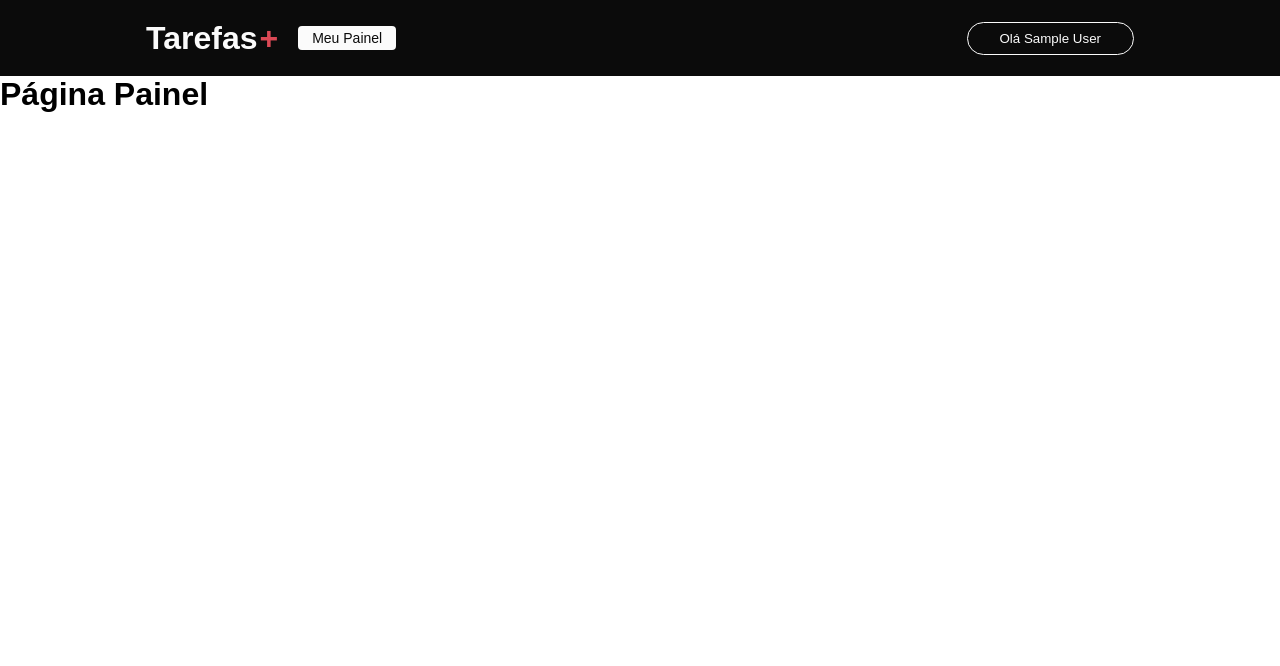
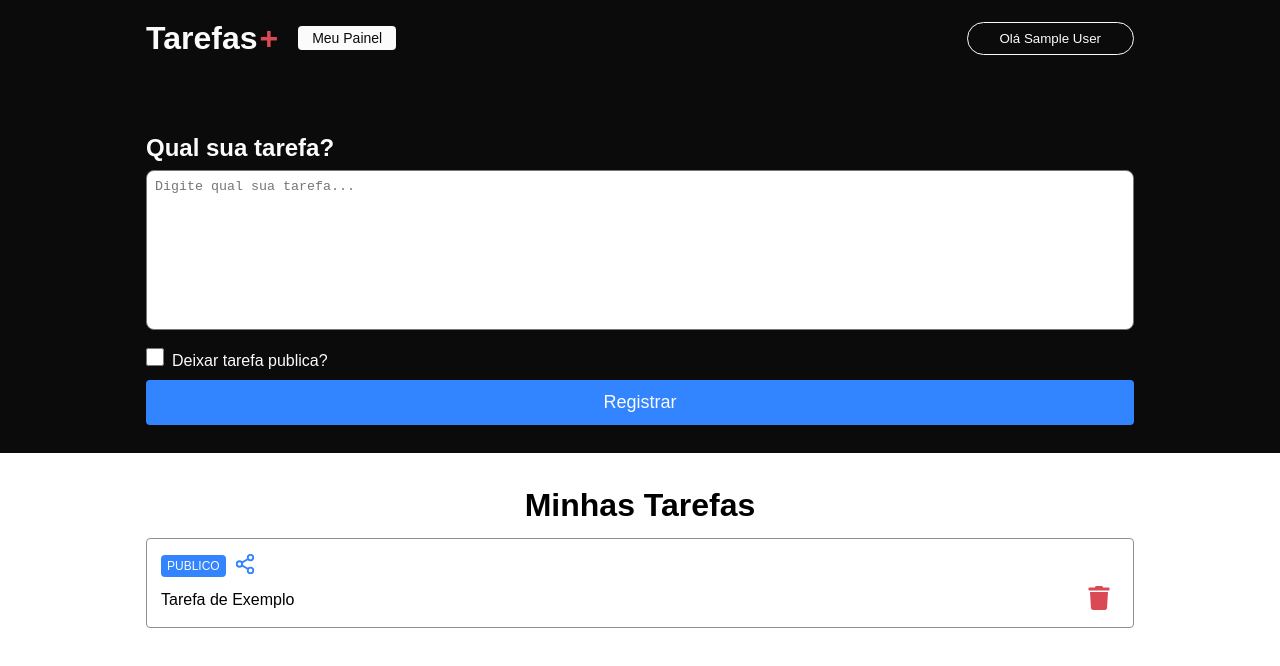
Before and after one commit to RobertoBaiochi/projeto_board, a Next.js app: page /dashboard in a window 1280 px wide. Shown: the top 666 px of the page. Built offline with nearby package versions, Linux system fonts and the light colour scheme; no server answers; sample sign-in values are in the browser's storage.

Commit message:
feat: dashboard page

```diff
--- a/package.json
+++ b/package.json
@@ -12,7 +12,8 @@
     "next": "14.0.4",
     "next-auth": "^4.24.5",
     "react": "^18",
-    "react-dom": "^18"
+    "react-dom": "^18",
+    "react-icons": "^4.12.0"
   },
   "devDependencies": {
     "@types/node": "^20",
--- /dev/null
+++ b/src/components/textarea/index.tsx
@@ -0,0 +1,6 @@
+import { HTMLProps } from "react";
+import styles from "./styles.module.css";
+
+export const TextArea = ({ ...rest }: HTMLProps<HTMLTextAreaElement>) => {
+    return <textarea {...rest} className={styles.textarea} />;
+};
--- /dev/null
+++ b/src/components/textarea/styles.module.css
@@ -0,0 +1,8 @@
+.textarea {
+    width: 100%;
+    resize: none;
+    height: 160px;
+    border-radius: 8px;
+    outline: none;
+    padding: 8px;
+}
--- a/src/pages/dashboard/index.tsx
+++ b/src/pages/dashboard/index.tsx
@@ -1,5 +1,12 @@
+import { GetServerSideProps } from "next";
 import styles from "./styles.module.css";
 import Head from "next/head";
+
+import { getSession } from "next-auth/react";
+import { TextArea } from "@/components/textarea";
+
+import { FiShare2 } from "react-icons/fi";
+import { FaTrash } from "react-icons/fa";
 
 export default function Dashboard() {
     return (
@@ -8,9 +15,69 @@
                 <title>Painel de Tarefas</title>
             </Head>
 
-            <main>
-                <h1>Página Painel</h1>
+            <main className={styles.main}>
+                <section className={styles.content}>
+                    <div className={styles.contentForm}>
+                        <h1 className={styles.title}>Qual sua tarefa?</h1>
+
+                        <form>
+                            <TextArea placeholder="Digite qual sua tarefa..." />
+
+                            <div className={styles.checkboxArea}>
+                                <input
+                                    id="tarefa_publica"
+                                    type="checkbox"
+                                    className={styles.checkbox}
+                                />
+                                <label htmlFor="tarefa_publica">
+                                    Deixar tarefa publica?
+                                </label>
+                            </div>
+
+                            <button type="submit" className={styles.button}>
+                                Registrar
+                            </button>
+                        </form>
+                    </div>
+                </section>
+
+                <section className={styles.taskContainer}>
+                    <h1>Minhas Tarefas</h1>
+
+                    <article className={styles.task}>
+                        <div className={styles.tagContainer}>
+                            <label className={styles.tag}>PUBLICO</label>
+                            <button className={styles.shareButton}>
+                                <FiShare2 size={22} color="#3284ff" />
+                            </button>
+                        </div>
+
+                        <div className={styles.taskContent}>
+                            <p>Tarefa de Exemplo</p>
+                            <button className={styles.trashButton}>
+                                <FaTrash size={24} color="#db4955" />
+                            </button>
+                        </div>
+                    </article>
+                </section>
             </main>
         </>
     );
 }
+
+export const getServerSideProps: GetServerSideProps = async ({ req }) => {
+    const session = await getSession({ req });
+
+    if (!session?.user) {
+        return {
+            redirect: {
+                destination: "/",
+                permanent: false,
+            },
+        };
+    }
+
+    return {
+        props: {},
+    };
+};
--- a/src/pages/dashboard/styles.module.css
+++ b/src/pages/dashboard/styles.module.css
@@ -0,0 +1,122 @@
+.main {
+    width: 100%;
+}
+
+.content {
+    background-color: #0b0b0b;
+    width: 100%;
+    display: flex;
+    align-items: center;
+    justify-content: center;
+}
+
+.contentForm {
+    max-width: 1024px;
+    width: 100%;
+    padding: 0 18px;
+    padding-bottom: 28px;
+    margin-top: 58px;
+}
+
+.title {
+    color: #fbfbfb;
+    margin-bottom: 8px;
+}
+
+.checkboxArea label {
+    margin-left: 8px;
+    color: #fbfbfb;
+}
+
+.checkbox {
+    width: 18px;
+    height: 18px;
+    margin: 14px 0;
+}
+
+.button {
+    width: 100%;
+    border: 0;
+    border-radius: 4px;
+    color: #fbfbfb;
+    background-color: #3284ff;
+    cursor: pointer;
+    padding: 12px 0;
+    font-size: 18px;
+    transition: all 0.5s ease;
+}
+
+.button:hover {
+    opacity: 0.8;
+}
+
+.taskContainer {
+    margin: 34px auto 0 auto;
+    max-width: 1024px;
+    width: 100%;
+    padding: 0 18px;
+    display: flex;
+    flex-direction: column;
+}
+
+.taskContainer a {
+    text-decoration: none;
+    color: #0b0b0b;
+}
+
+.taskContainer h1 {
+    text-align: center;
+    font-size: 32px;
+    margin-bottom: 14px;
+}
+
+.task {
+    margin-bottom: 14px;
+    line-height: 1.5;
+    display: flex;
+    flex-direction: column;
+    align-items: flex-start;
+    border: 1.5px solid #909090;
+    border-radius: 4px;
+    padding: 14px;
+}
+
+.tagContainer {
+    display: flex;
+    align-items: center;
+    justify-content: center;
+    margin-bottom: 8px;
+}
+
+.tag {
+    background-color: #3284ff;
+    padding: 2px 6px;
+    color: #fbfbfb;
+    border-radius: 4px;
+    font-size: 12px;
+}
+
+.shareButton {
+    background: transparent;
+    border: 0;
+    margin: 0 8px;
+    cursor: pointer;
+}
+
+.taskContent {
+    display: flex;
+    align-items: center;
+    justify-content: space-between;
+    width: 100%;
+}
+
+.taskContent p {
+    white-space: pre-wrap;
+}
+
+.trashButton {
+    cursor: pointer;
+    background: transparent;
+    border: 0;
+    margin: 0 8px;
+}
```
Also changed, not shown: 1 other file (tests, documents, lock files or other folders).
